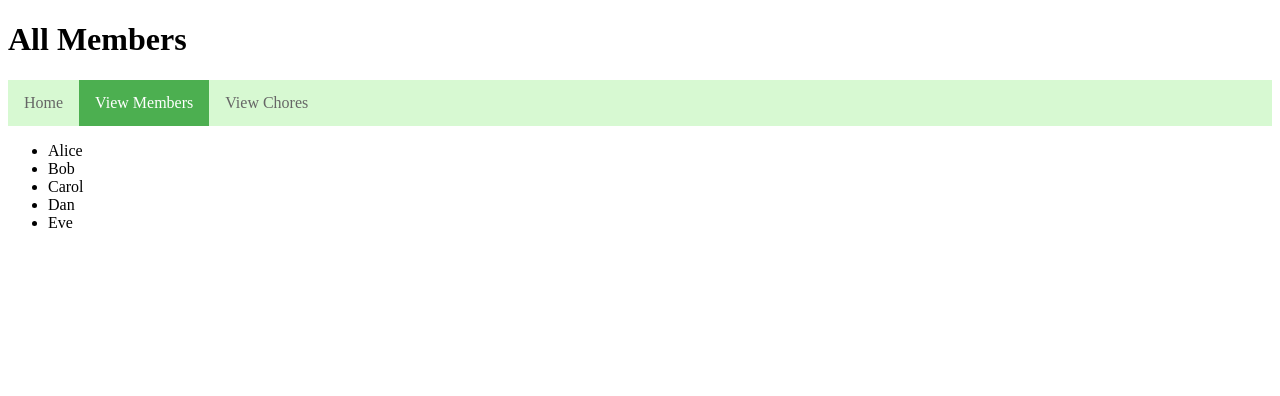
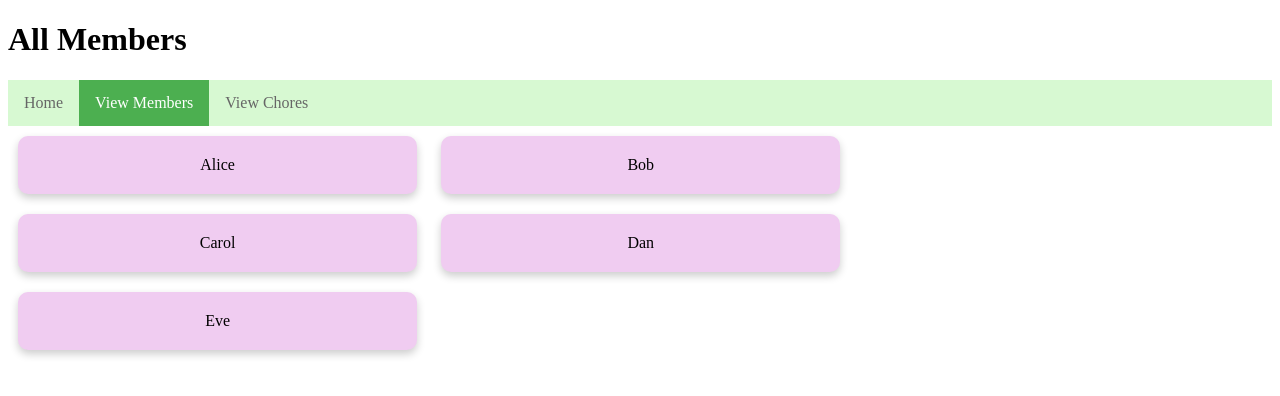
Before and after one commit to dixonjoel/chore-share, a Flask app: page /members in a window 1280 px wide. Shown: the top 396 px of the page. Run offline with Flask 3, Linux system fonts and the light colour scheme; data comes from the database, SQL or seed files in the repository.

Commit message:
Give the member and chore lists a card style

```diff
--- a/source/static/style.css
+++ b/source/static/style.css
@@ -29,3 +29,27 @@ nav li.active a {
     background-color: #4CAF50;
     color: white;
 }
+
+.chore-card {
+    background-color: #f2f2f2; /* light gray background */
+    border-radius: 10px; /* rounded edges */
+    box-shadow: 0 4px 8px 0 rgba(0, 0, 0, 0.2); /* shadow effect */
+    padding: 20px;
+    margin: 10px;
+    width: calc(30% - 20px); /* max of 3 chores per row */
+    display: inline-block;
+    vertical-align: top;
+    text-align: center;
+}
+
+.member-card {
+    background-color: #f0ccf1; /* light gray background */
+    border-radius: 10px; /* rounded edges */
+    box-shadow: 0 4px 8px 0 rgba(0, 0, 0, 0.2); /* shadow effect */
+    padding: 20px;
+    margin: 10px;
+    width: calc(30% - 20px); /* max of 3 chores per row */
+    display: inline-block;
+    vertical-align: top;
+    text-align: center;
+}
--- a/source/templates/chores.html
+++ b/source/templates/chores.html
@@ -7,11 +7,11 @@
 <body>
     <h1>All Chores</h1>
     {% include 'nav.html' %}
-    <ul>
+    <div>
         {% for chore in chores %}
-            <li>{{ chore.name }}</li>
+            <div class="chore-card">{{ chore.name }}</div>
         {% endfor %}
-    </ul>
+    </div>
     <button onclick="window.location.href='/chores/add'">Add Chore</button>
 </body>
 </html>
--- a/source/templates/members.html
+++ b/source/templates/members.html
@@ -7,10 +7,10 @@
 <body>
     <h1>All Members</h1>
     {% include 'nav.html' %}
-    <ul>
+    <div>
         {% for member in members %}
-            <li>{{ member.name }}</li>
+            <div class="member-card">{{ member.name }}</div>
         {% endfor %}
-    </ul>
+    </div>
 </body>
 </html>
```
